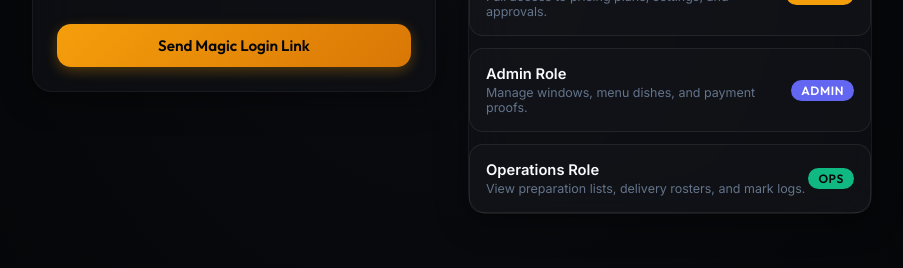
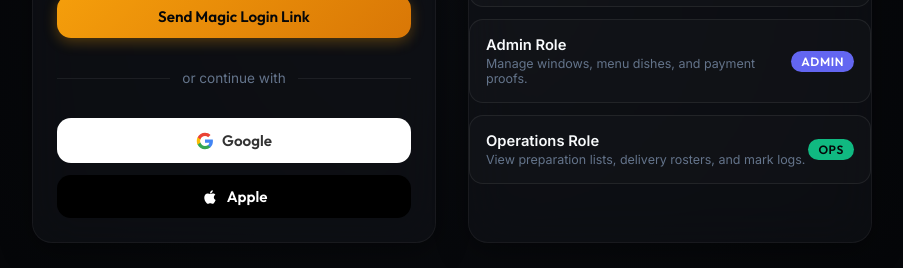
Before and after one commit to helloidropfood-ship-it/idropfood.com, a React (Vite) app: page /auth in a window 1280 px wide. Shown: the part 437-705 px from the top of the page, without its empty margins (188-1091 px from the left). Built offline with nearby package versions, Linux system fonts and the light colour scheme; no server answers.

Commit message:
Add Google and Apple OAuth login buttons

```diff
--- a/src/context/MockDataContext.jsx
+++ b/src/context/MockDataContext.jsx
@@ -642,6 +642,7 @@ export const MockDataProvider = ({ children }) => {
         menuItems,
         bookings,
         paymentSettings,
+        signInWithOAuth: async () => { console.log('Mock: signInWithOAuth called'); },
         loginCustomer,
         logoutCustomer,
         loginAdmin,
--- a/src/context/SupabaseDataContext.jsx
+++ b/src/context/SupabaseDataContext.jsx
@@ -298,6 +298,16 @@ export const SupabaseDataProvider = ({ children }) => {
       email,
       options: {
         emailRedirectTo: window.location.origin + '/auth'
+      }
+    });
+    if (error) throw error;
+  };
+
+  const signInWithOAuth = async (provider) => {
+    const { error } = await supabase.auth.signInWithOAuth({
+      provider,
+      options: {
+        redirectTo: window.location.origin + '/auth'
       }
     });
     if (error) throw error;
@@ -784,6 +794,7 @@ export const SupabaseDataProvider = ({ children }) => {
         paymentSettings,
         loading,
         sendMagicLink,
+        signInWithOAuth,
         completeProfile,
         logoutCustomer,
         loginAdmin,
--- a/src/pages/AuthPage.jsx
+++ b/src/pages/AuthPage.jsx
@@ -14,6 +14,7 @@ export const AuthPage = () => {
     currentUser,
     currentAdmin,
     sendMagicLink,
+    signInWithOAuth,
     completeProfile,
     loginAdmin,
     adminUsers
@@ -92,6 +93,18 @@ export const AuthPage = () => {
     }
   };
 
+  const handleOAuthLogin = async (provider) => {
+    setError('');
+    setLoading(true);
+    try {
+      await signInWithOAuth(provider);
+    } catch (err) {
+      console.error('OAuth Error:', err);
+      setError(err.message || `Failed to sign in with ${provider}.`);
+      setLoading(false);
+    }
+  };
+
   const handleCompleteProfile = async (e) => {
     e.preventDefault();
     if (!name || !phone || !floor || !department) {
@@ -166,6 +179,35 @@ export const AuthPage = () => {
           <Button type="submit" variant="accent" style={{ marginTop: '8px' }} disabled={loading}>
             {loading ? 'Sending link...' : 'Send Magic Login Link'}
           </Button>
+
+          <div style={{ display: 'flex', alignItems: 'center', margin: '16px 0', color: 'var(--text-muted)' }}>
+            <div style={{ flex: 1, height: '1px', background: 'var(--border-color)' }}></div>
+            <span style={{ padding: '0 12px', fontSize: '0.85rem' }}>or continue with</span>
+            <div style={{ flex: 1, height: '1px', background: 'var(--border-color)' }}></div>
+          </div>
+
+          <div style={{ display: 'flex', gap: '12px', flexDirection: 'column' }}>
+            <Button
+              type="button"
+              variant="secondary"
+              onClick={() => handleOAuthLogin('google')}
+              disabled={loading}
+              style={{ display: 'flex', alignItems: 'center', justifyContent: 'center', gap: '8px', background: 'white', color: '#333' }}
+            >
+              <svg width="18" height="18" viewBox="0 0 24 24"><path fill="#4285F4" d="M22.56 12.25c0-.78-.07-1.53-.2-2.25H12v4.26h5.92c-.26 1.37-1.04 2.53-2.21 3.31v2.77h3.57c2.08-1.92 3.28-4.74 3.28-8.09z"/><path fill="#34A853" d="M12 23c2.97 0 5.46-.98 7.28-2.66l-3.57-2.77c-.98.66-2.23 1.06-3.71 1.06-2.86 0-5.29-1.93-6.16-4.53H2.18v2.84C3.99 20.53 7.7 23 12 23z"/><path fill="#FBBC05" d="M5.84 14.09c-.22-.66-.35-1.36-.35-2.09s.13-1.43.35-2.09V7.07H2.18C1.43 8.55 1 10.22 1 12s.43 3.45 1.18 4.93l2.85-2.22.81-.62z"/><path fill="#EA4335" d="M12 5.38c1.62 0 3.06.56 4.21 1.64l3.15-3.15C17.45 2.09 14.97 1 12 1 7.7 1 3.99 3.47 2.18 7.07l3.66 2.84c.87-2.6 3.3-4.53 6.16-4.53z"/></svg>
+              Google
+            </Button>
+            <Button
+              type="button"
+              variant="secondary"
+              onClick={() => handleOAuthLogin('apple')}
+              disabled={loading}
+              style={{ display: 'flex', alignItems: 'center', justifyContent: 'center', gap: '8px', background: '#000', color: '#fff', border: 'none' }}
+            >
+              <svg width="18" height="18" viewBox="0 0 24 24"><path fill="currentColor" d="M17.05 20.28c-.98.95-2.05.8-3.08.35-1.09-.46-2.09-.48-3.24 0-1.44.62-2.2.44-3.06-.35C2.79 15.25 3.51 7.59 9.05 7.31c1.35.07 2.29.74 3.08.8 1.18-.04 2.26-.74 3.58-.8 1.48-.06 2.76.6 3.48 1.76-3.02 1.77-2.52 5.86.37 7.07-.65 1.62-1.57 3.19-2.51 4.14M12.03 7.25c-.15-2.23 1.66-4.07 3.74-4.25.29 2.58-2.34 4.5-3.74 4.25"/></svg>
+              Apple
+            </Button>
+          </div>
         </>
       )}
     </form>
```
